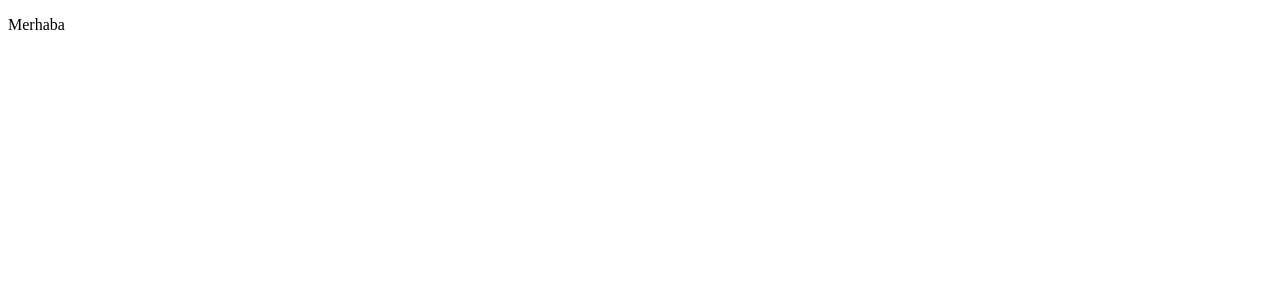
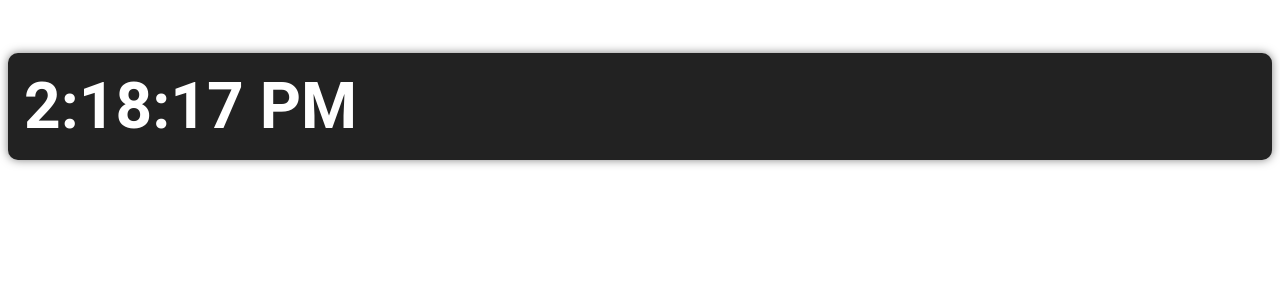
Before and after one commit to burak-ocak/ders12, a React (Create React App) app: page / in a window 1280 px wide. Shown: the top 300 px of the page. Built offline with nearby package versions, Linux system fonts and the light colour scheme.

Commit message:
feat: useEffect saat örneği yapıldı.

```diff
--- a/src/App.js
+++ b/src/App.js
@@ -1,9 +1,14 @@
-
+import { useState } from "react";
+import Saat from "./Saat";
 
 function App() {
+  const [saatGoster, saatGosterGuncelle] = useState(true)
+
   return (
-    <p>Merhaba</p>
-  );
+    <div>
+       {saatGoster ? <Saat /> : ""}
+    </div>
+  )
 }
 
 export default App;
--- /dev/null
+++ b/src/Saat.jsx
@@ -0,0 +1,18 @@
+import React, { useState, useEffect } from 'react';
+import './saat.css'
+
+function Saat() {
+  //State tanımlamaları
+  const [time, setTime] = useState(new Date());
+
+  //Render sonrası çalışacak
+  useEffect(() => {
+    const timer = setInterval(() => {console.log(1);setTime(new Date()) }, 1000);
+    return () => {  console.log("Clear çalıştı") };
+  }, []);
+
+  //render aşaması
+  return <h2 className="clock">{time.toLocaleTimeString()}</h2>;
+}
+
+export default Saat
--- /dev/null
+++ b/src/saat.css
@@ -0,0 +1,10 @@
+.clock {
+    font-family: 'Roboto', sans-serif;
+    font-size: 4rem;
+    font-weight: bold;
+    color: #fff;
+    background-color: #222;
+    border-radius: 10px;
+    padding: 1rem;
+    box-shadow: 0 0 10px rgba(0, 0, 0, 0.5);
+  }
```
